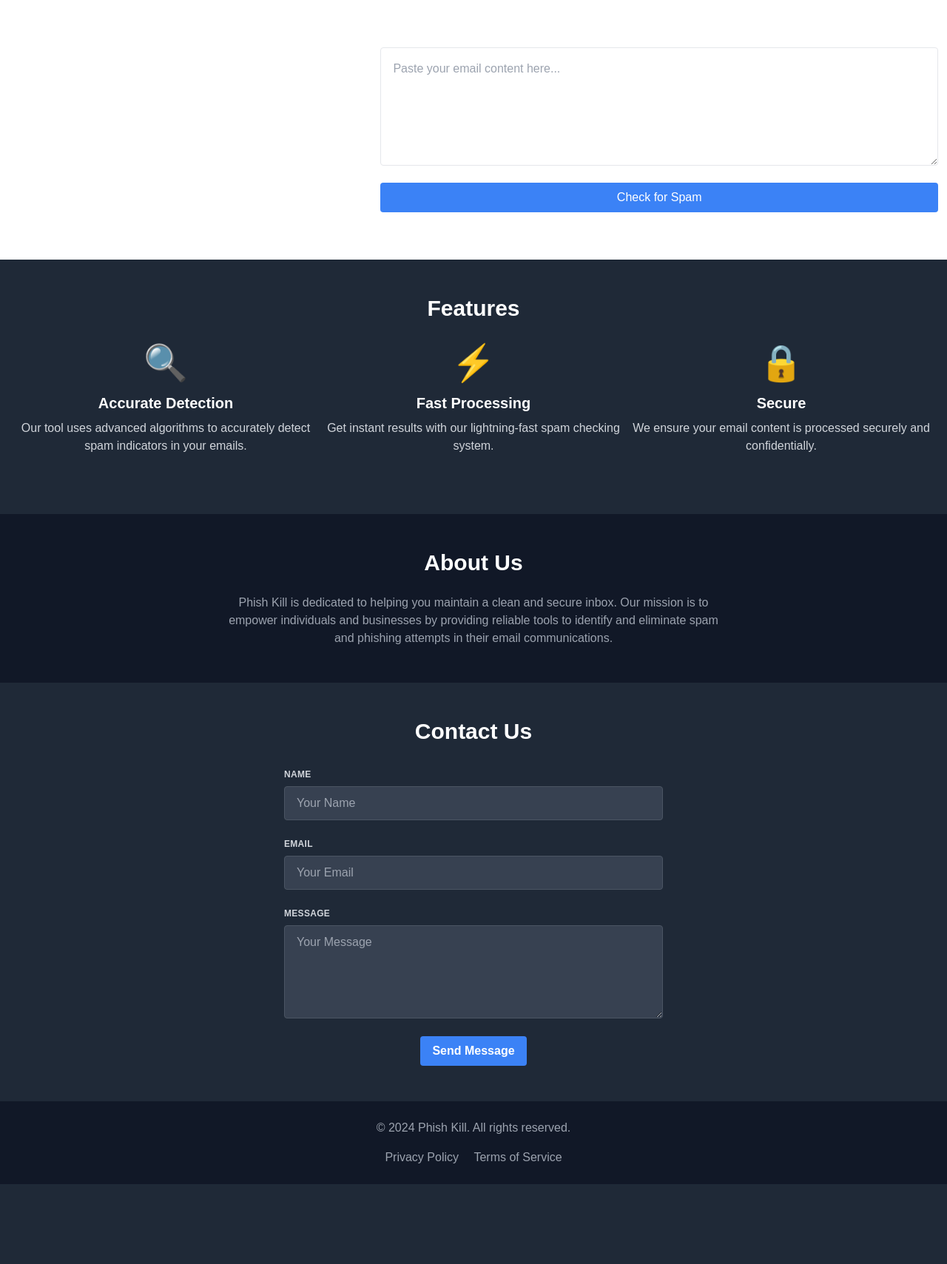
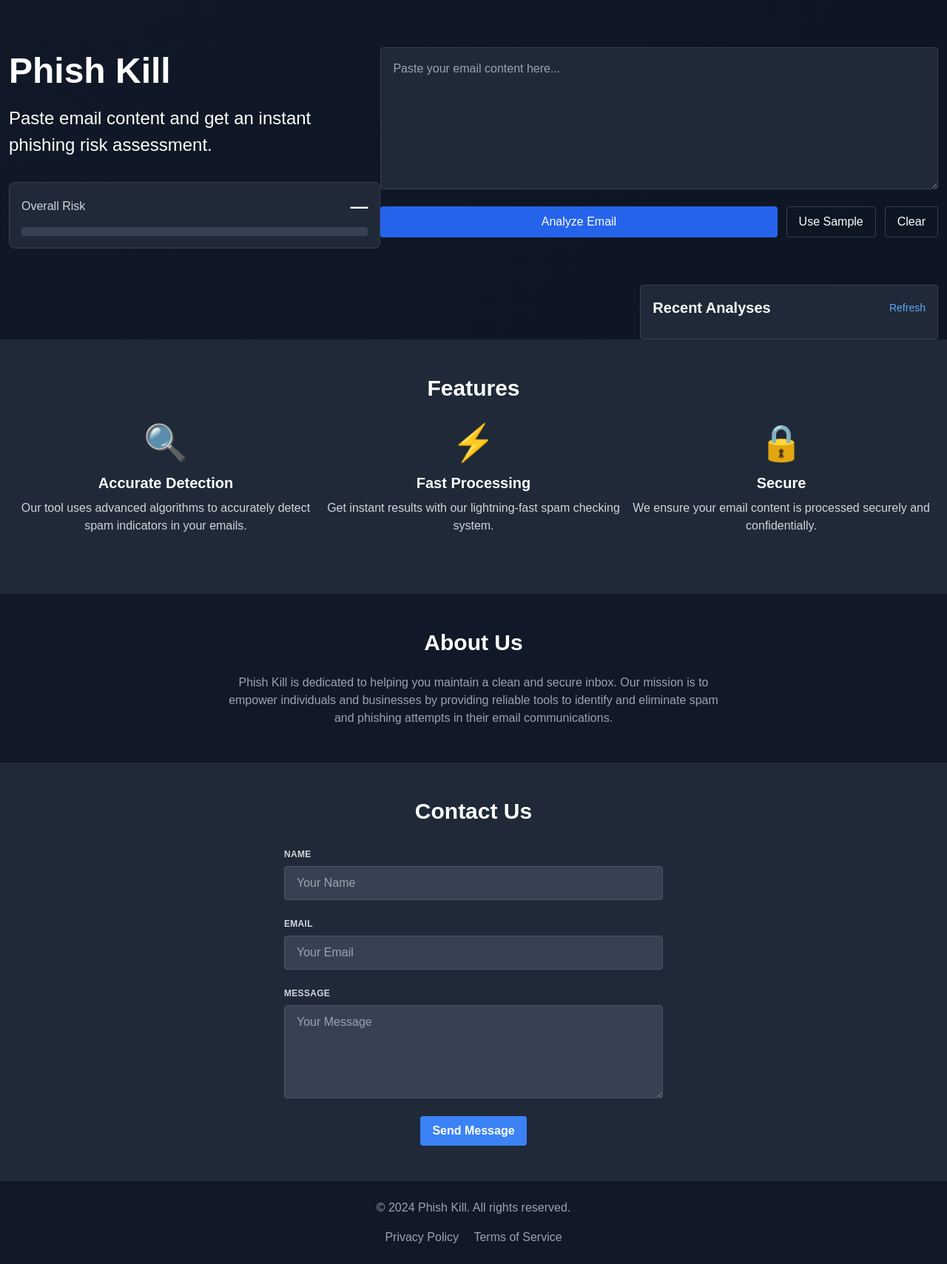
Before and after one commit to sandeepsalwan1/PhishKill, a Flask app: page / in a window 1280 px wide. Shown: the part 56-1765 px from the top of the page at 74% size. Before the commit the page ends 1657 px from the top, so only its background shows below. Run offline with Flask 3, Linux system fonts and the light colour scheme; data that the repository does not hold is empty.

Commit message:
Checkpoint before follow-up message
Co-authored-by: salwansandeep5 <salwansandeep5@gmail.com>

```diff
--- a/EmailPhishingScript/app.py
+++ b/EmailPhishingScript/app.py
@@ -1,5 +1,8 @@
 import os
-from flask import Flask, request, render_template
+import json
+import sqlite3
+from datetime import datetime
+from flask import Flask, request, render_template, jsonify
 from dotenv import load_dotenv
 from openai import OpenAI
 
@@ -18,37 +21,149 @@ talk = [
     {"role": "system", "content": "You're an assistant that helps detecting phishing mails."}
 ]
 
+DB_PATH = os.path.join(os.path.dirname(__file__), 'phishkill.db')
+
+
+def get_db_connection():
+    connection = sqlite3.connect(DB_PATH, check_same_thread=False)
+    connection.row_factory = sqlite3.Row
+    return connection
+
+
+def init_db():
+    connection = get_db_connection()
+    try:
+        connection.execute(
+            """
+            CREATE TABLE IF NOT EXISTS analyses (
+                id INTEGER PRIMARY KEY AUTOINCREMENT,
+                email_text TEXT NOT NULL,
+                risk INTEGER NOT NULL,
+                indicators TEXT NOT NULL,
+                created_at TEXT NOT NULL DEFAULT (datetime('now'))
+            );
+            """
+        )
+        connection.commit()
+    finally:
+        connection.close()
+
+
 app = Flask(__name__)
+init_db()
 
 @app.route('/')
 def index():
     return render_template('index.html')
 
-@app.route('/check_mail', methods=['POST'])
-def check_mail():
-    mail = request.form['mail']
+@app.route('/healthz', methods=['GET'])
+def healthz():
+    return jsonify({"status": "ok"})
 
-    prompt = f"""
-    Could the following mail be a phishing mail?
-    {mail}
 
-    Answer with a risk (0% - 100%)! This is important! Answer with a risk in percent (0% - 100%)!!!
-    What indicators did you use?
-    """
+@app.route('/api/classify', methods=['POST'])
+def api_classify():
+    data = request.get_json(silent=True) or {}
+    mail = data.get('text', '').strip()
+    if not mail:
+        return jsonify({"error": "Missing 'text' in JSON body"}), 400
 
-    talk.append({"role": "user", "content": prompt})
+    prompt = (
+        "You are a cybersecurity assistant that detects phishing emails. "
+        "Given an email, return a strict JSON object with two fields: "
+        "risk (integer 0-100) and indicators (array of strings). "
+        "Do not include any extra commentary.\n\n"
+        f"EMAIL:\n{mail}\n\n"
+        "JSON ONLY RESPONSE EXAMPLE: {\"risk\": 72, \"indicators\": [\"urgent language\", \"suspicious link\"]}"
+    )
 
     response = client.chat.completions.create(
-        model="gpt-3.5-turbo",
-        messages=talk
+        model="gpt-4o-mini",
+        messages=[
+            {"role": "system", "content": "You're an assistant that helps detecting phishing mails."},
+            {"role": "user", "content": prompt},
+        ]
     )
 
-    answer = response.choices[0].message.content
+    content = response.choices[0].message.content
 
-    with open('results.txt', 'w') as result_file:
-        result_file.write(answer)
+    # Best-effort JSON extraction if model returns extra text
+    parsed = None
+    try:
+        parsed = json.loads(content)
+    except Exception:
+        try:
+            start = content.find('{')
+            end = content.rfind('}') + 1
+            if start != -1 and end != -1:
+                parsed = json.loads(content[start:end])
+        except Exception:
+            parsed = None
 
-    return answer
+    if not isinstance(parsed, dict) or 'risk' not in parsed or 'indicators' not in parsed:
+        return jsonify({"error": "Model returned unexpected format", "raw": content}), 502
+
+    try:
+        risk_value = int(parsed.get('risk'))
+    except Exception:
+        risk_value = 0
+
+    indicators_value = parsed.get('indicators')
+    if not isinstance(indicators_value, list):
+        indicators_value = [str(indicators_value)] if indicators_value is not None else []
+
+    # Persist to DB
+    connection = get_db_connection()
+    try:
+        cursor = connection.execute(
+            "INSERT INTO analyses (email_text, risk, indicators) VALUES (?, ?, ?)",
+            (mail, max(0, min(100, risk_value)), json.dumps(indicators_value))
+        )
+        connection.commit()
+        analysis_id = cursor.lastrowid
+        row = connection.execute(
+            "SELECT id, email_text, risk, indicators, created_at FROM analyses WHERE id = ?",
+            (analysis_id,)
+        ).fetchone()
+    finally:
+        connection.close()
+
+    return jsonify({
+        "id": row[0],
+        "risk": row[2],
+        "indicators": json.loads(row[3]),
+        "created_at": row[4]
+    })
+
+
+@app.route('/api/history', methods=['GET'])
+def api_history():
+    limit_param = request.args.get('limit', default='20')
+    try:
+        limit = max(1, min(100, int(limit_param)))
+    except Exception:
+        limit = 20
+
+    connection = get_db_connection()
+    try:
+        rows = connection.execute(
+            "SELECT id, email_text, risk, indicators, created_at FROM analyses ORDER BY id DESC LIMIT ?",
+            (limit,)
+        ).fetchall()
+    finally:
+        connection.close()
+
+    items = []
+    for row in rows:
+        items.append({
+            "id": row[0],
+            "email_text": row[1],
+            "risk": row[2],
+            "indicators": json.loads(row[3]),
+            "created_at": row[4]
+        })
+    return jsonify({"items": items})
 
 if __name__ == "__main__":
-    app.run(debug=True)
+    port = int(os.environ.get("PORT", "5000"))
+    app.run(host="0.0.0.0", port=port, debug=True)
--- a/EmailPhishingScript/requirements.txt
+++ b/EmailPhishingScript/requirements.txt
@@ -1,3 +1,3 @@
-Flask
-python-dotenv
-openai
+Flask==3.0.3
+python-dotenv==1.0.1
+openai==1.46.0
--- a/EmailPhishingScript/templates/index.html
+++ b/EmailPhishingScript/templates/index.html
@@ -8,6 +8,9 @@
       href="https://cdn.jsdelivr.net/npm/tailwindcss@2.2.19/dist/tailwind.min.css"
       rel="stylesheet"
     />
+    <style>
+      .gradient { background: linear-gradient(135deg, #111827 0%, #0b1220 100%); }
+    </style>
   </head>
   <body
     class="leading-normal tracking-normal text-white gradient"
@@ -77,40 +80,75 @@
         <div
           class="flex flex-col w-full md:w-2/5 justify-center items-start text-center md:text-left"
         >
-          <h1 class="my-4 text-5xl font-bold leading-tight">
-            Check Your Emails for Spam
-          </h1>
-          <p class="leading-normal text-2xl mb-8">
-            Paste your email content below and we'll check it for spam
-            indicators.
-          </p>
+          <h1 class="my-4 text-5xl font-bold leading-tight">Phish Kill</h1>
+          <p class="leading-normal text-2xl mb-8">Paste email content and get an instant phishing risk assessment.</p>
+          <div class="w-full bg-gray-800 rounded-lg p-4 border border-gray-700">
+            <div class="flex items-center justify-between">
+              <span class="text-gray-300">Overall Risk</span>
+              <span id="riskValue" class="text-2xl font-bold">—</span>
+            </div>
+            <div class="w-full bg-gray-700 rounded h-3 mt-3">
+              <div id="riskBar" class="bg-green-500 h-3 rounded" style="width:0%"></div>
+            </div>
+          </div>
         </div>
         <!--Right Col-->
         <div class="w-full md:w-3/5 py-6 text-center">
           <textarea
             id="emailContent"
-            class="w-full p-4 border rounded mb-4 h-40"
+            class="w-full p-4 border border-gray-700 bg-gray-800 rounded mb-4 h-48 text-gray-100 placeholder-gray-400 focus:outline-none focus:ring-2 focus:ring-blue-600"
             placeholder="Paste your email content here..."
           ></textarea>
-          <button
-            id="checkSpam"
-            class="w-full bg-blue-500 text-white py-2 px-4 rounded hover:bg-blue-700"
-          >
-            Check for Spam
-          </button>
+          <div class="flex space-x-3">
+            <button
+              id="checkSpam"
+              class="flex-1 bg-blue-600 text-white py-2 px-4 rounded hover:bg-blue-700 focus:outline-none"
+            >
+              Analyze Email
+            </button>
+            <button
+              id="useSample"
+              class="px-4 py-2 rounded border border-gray-700 hover:bg-gray-800"
+            >
+              Use Sample
+            </button>
+            <button
+              id="clearText"
+              class="px-4 py-2 rounded border border-gray-700 hover:bg-gray-800"
+            >
+              Clear
+            </button>
+          </div>
+          <div id="loading" class="text-gray-400 text-sm mt-3 hidden">Analyzing…</div>
         </div>
       </div>
     </div>
 
     <!--Spam Check Results-->
     <div class="container mx-auto px-3 pt-10">
-      <div id="summary" class="p-4 bg-blue-100 rounded hidden">
-        <h2 class="text-xl font-semibold text-gray-900">Summary</h2>
-        <p id="risk" class="mt-2 text-gray-800"></p>
-      </div>
-      <div id="details" class="mt-4 p-4 bg-yellow-100 rounded hidden">
-        <h2 class="text-xl font-semibold text-gray-900">Details</h2>
-        <ul id="indicators" class="list-disc list-inside text-gray-800"></ul>
+      <div class="grid grid-cols-1 lg:grid-cols-3 gap-6">
+        <div class="lg:col-span-2">
+          <div id="summary" class="p-4 rounded bg-gray-800 border border-gray-700 hidden">
+            <h2 class="text-xl font-semibold">Summary</h2>
+            <p id="risk" class="mt-2 text-gray-300"></p>
+          </div>
+          <div id="details" class="mt-4 p-4 rounded bg-gray-800 border border-gray-700 hidden">
+            <div class="flex items-center justify-between">
+              <h2 class="text-xl font-semibold">Indicators</h2>
+              <button id="copyIndicators" class="text-sm text-blue-400 hover:text-blue-300">Copy</button>
+            </div>
+            <ul id="indicators" class="list-disc list-inside text-gray-300 mt-2"></ul>
+          </div>
+        </div>
+        <div>
+          <div class="p-4 rounded bg-gray-800 border border-gray-700">
+            <div class="flex items-center justify-between">
+              <h2 class="text-xl font-semibold">Recent Analyses</h2>
+              <button id="refreshHistory" class="text-sm text-blue-400 hover:text-blue-300">Refresh</button>
+            </div>
+            <ul id="historyList" class="mt-3 space-y-3"></ul>
+          </div>
+        </div>
       </div>
     </div>
 
@@ -230,52 +268,116 @@
     </footer>
 
     <script>
-      document
-        .getElementById("checkSpam")
-        .addEventListener("click", function () {
-          const emailContent = document.getElementById("emailContent").value;
-          if (emailContent.trim() === "") {
-            alert("Please paste some email content first.");
-            return;
-          }
+      const emailEl = document.getElementById('emailContent');
+      const checkBtn = document.getElementById('checkSpam');
+      const sampleBtn = document.getElementById('useSample');
+      const clearBtn = document.getElementById('clearText');
+      const loadingEl = document.getElementById('loading');
+      const riskEl = document.getElementById('risk');
+      const riskValueEl = document.getElementById('riskValue');
+      const riskBarEl = document.getElementById('riskBar');
+      const indicatorsList = document.getElementById('indicators');
+      const copyBtn = document.getElementById('copyIndicators');
+      const historyList = document.getElementById('historyList');
+      const refreshHistoryBtn = document.getElementById('refreshHistory');
 
-          classifyEmail(emailContent);
-        });
+      checkBtn.addEventListener('click', async () => {
+        const text = emailEl.value.trim();
+        if (!text) { alert('Please paste some email content first.'); return; }
+        setLoading(true);
+        try {
+          const res = await fetch('/api/classify', {
+            method: 'POST',
+            headers: { 'Content-Type': 'application/json' },
+            body: JSON.stringify({ text })
+          });
+          const data = await res.json();
+          if (!res.ok) throw new Error(data.error || 'Unexpected error');
+          renderResults(data.risk, data.indicators);
+          await loadHistory();
+        } catch (e) {
+          alert(e.message);
+        } finally {
+          setLoading(false);
+        }
+      });
 
-      function classifyEmail(emailText) {
-        fetch("http://localhost:5000/classify", {
-          method: "POST",
-          headers: { "Content-Type": "application/json" },
-          body: JSON.stringify({ text: emailText })
-        })
-          .then((response) => response.json())
-          .then((data) => {
-            displayResults(data.risk, data.indicators);
-          })
-          .catch((error) => console.error("Error:", error));
+      sampleBtn.addEventListener('click', () => {
+        emailEl.value = `Subject: Important - Verify Your Account Immediately\n\nDear User,\n\nWe noticed unusual activity on your account. To secure your account, please verify your identity by clicking the link below within 24 hours or your account will be suspended.\n\nVerify now: http://security-update.example-login.com/verify\n\nThank you,\nSecurity Team`;
+      });
+
+      clearBtn.addEventListener('click', () => {
+        emailEl.value = '';
+      });
+
+      copyBtn.addEventListener('click', async () => {
+        const items = Array.from(indicatorsList.querySelectorAll('li')).map(li => li.textContent);
+        if (items.length === 0) return;
+        await navigator.clipboard.writeText(items.join('\n'));
+      });
+
+      refreshHistoryBtn.addEventListener('click', loadHistory);
+
+      function setLoading(isLoading) {
+        loadingEl.classList.toggle('hidden', !isLoading);
+        checkBtn.disabled = isLoading;
+        checkBtn.classList.toggle('opacity-60', isLoading);
       }
 
-      function displayResults(risk, indicators) {
-        document.getElementById("risk").textContent = `Risk: ${risk}%`;
-        document.getElementById("summary").classList.remove("hidden");
+      function renderResults(risk, indicators) {
+        // Summary
+        document.getElementById('summary').classList.remove('hidden');
+        riskEl.textContent = `Risk: ${risk}%`;
 
-        const indicatorsList = document.getElementById("indicators");
-        indicatorsList.innerHTML = "";
-        indicators.forEach((indicator, index) => {
-          const li = document.createElement("li");
+        // Gauge
+        riskValueEl.textContent = `${risk}%`;
+        riskBarEl.style.width = `${Math.max(0, Math.min(100, risk))}%`;
+        const color = risk < 30 ? 'bg-green-500' : (risk < 70 ? 'bg-yellow-500' : 'bg-red-600');
+        riskBarEl.classList.remove('bg-green-500','bg-yellow-500','bg-red-600');
+        riskBarEl.classList.add(color);
+
+        // Indicators
+        indicatorsList.innerHTML = '';
+        (indicators || []).forEach((indicator, index) => {
+          const li = document.createElement('li');
           li.textContent = `${index + 1}. ${indicator}`;
           indicatorsList.appendChild(li);
         });
-        document.getElementById("details").classList.remove("hidden");
+        document.getElementById('details').classList.remove('hidden');
       }
 
+      async function loadHistory() {
+        try {
+          const res = await fetch('/api/history?limit=20');
+          const data = await res.json();
+          const items = data.items || [];
+          historyList.innerHTML = '';
+          items.forEach(item => {
+            const li = document.createElement('li');
+            li.className = 'p-3 rounded bg-gray-900 border border-gray-700 hover:border-gray-600 cursor-pointer';
+            const short = (item.email_text || '').slice(0, 80).replace(/\n/g, ' ');
+            li.innerHTML = `<div class="flex items-center justify-between">
+              <span class="text-gray-300 truncate pr-3">${short}${short.length === 80 ? '…' : ''}</span>
+              <span class="text-sm ${item.risk < 30 ? 'text-green-400' : (item.risk < 70 ? 'text-yellow-400' : 'text-red-400')}">${item.risk}%</span>
+            </div>`;
+            li.addEventListener('click', () => {
+              renderResults(item.risk, item.indicators);
+              emailEl.value = item.email_text || '';
+            });
+            historyList.appendChild(li);
+          });
+        } catch (e) {
+          console.error(e);
+        }
+      }
+
+      // Initial load
+      loadHistory();
+
       // Mobile menu toggle
-      const navToggle = document.getElementById("nav-toggle");
-      const navContent = document.getElementById("nav-content");
-
-      navToggle.addEventListener("click", () => {
-        navContent.classList.toggle("hidden");
-      });
+      const navToggle = document.getElementById('nav-toggle');
+      const navContent = document.getElementById('nav-content');
+      navToggle.addEventListener('click', () => { navContent.classList.toggle('hidden'); });
     </script>
   </body>
 </html>
--- /dev/null
+++ b/runtime.txt
@@ -0,0 +1 @@
+python-3.11.9
```
Also changed, not shown: requirements.txt (+3 -183 lines), README.md, 3 other files.
